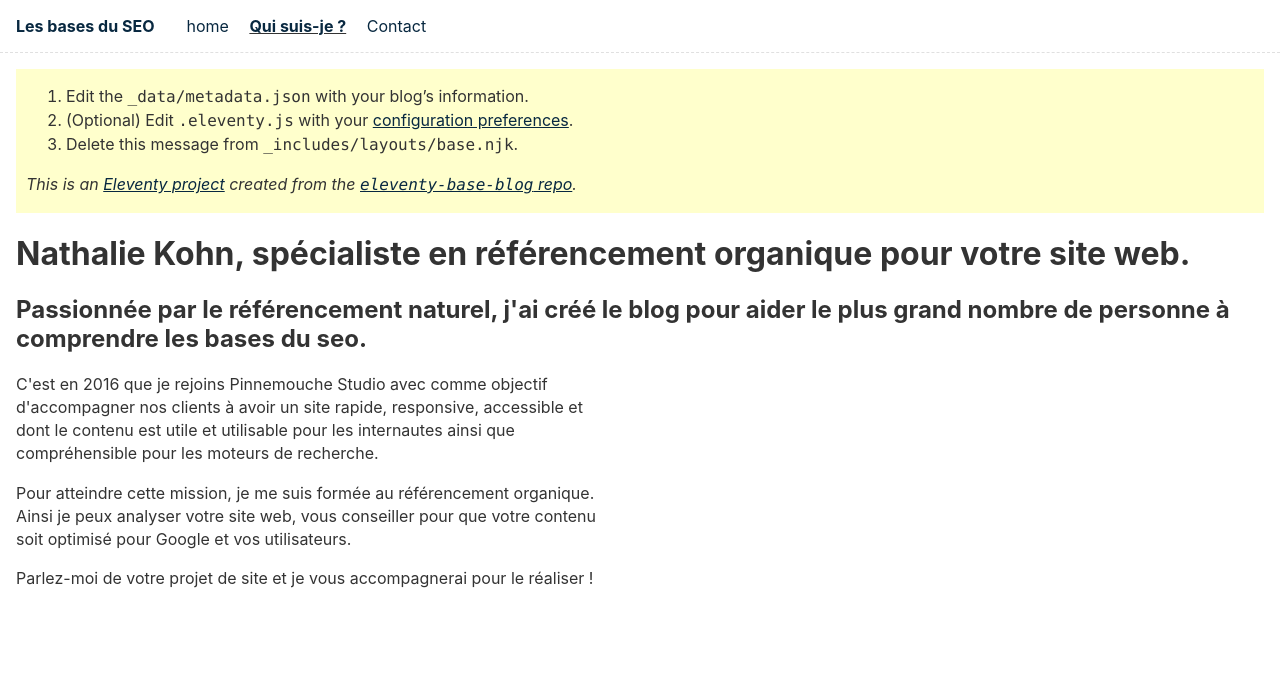
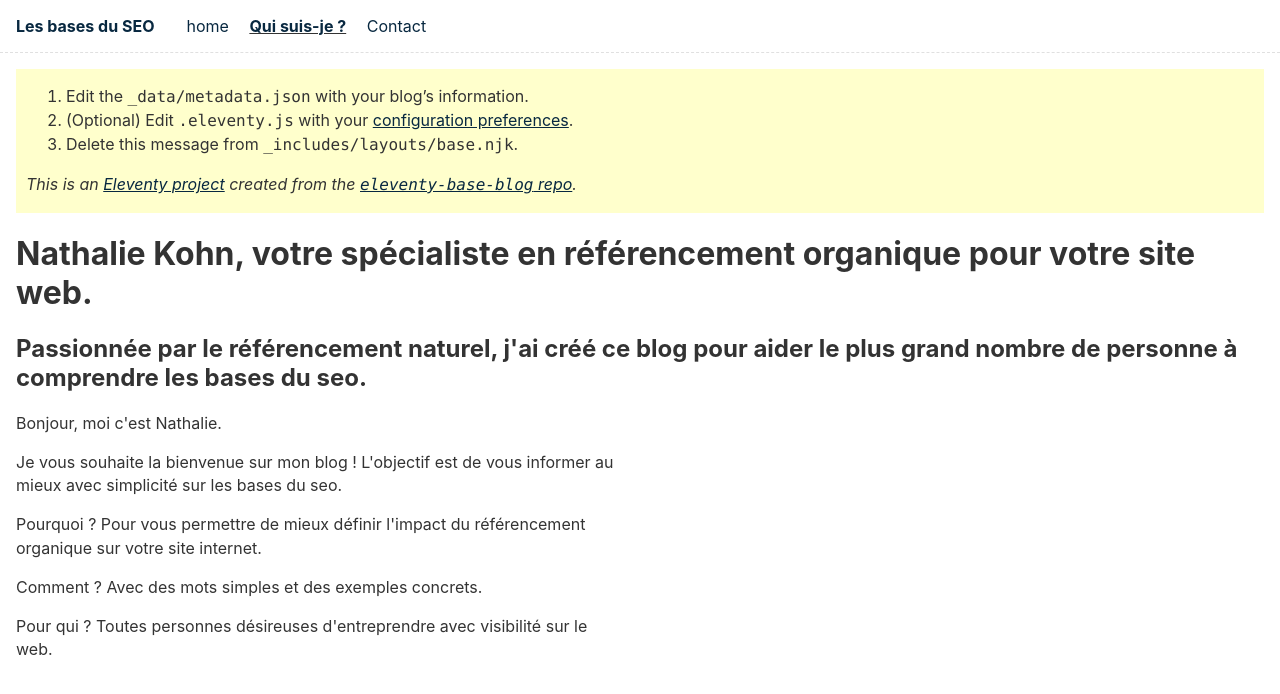
Before and after one commit to PolPasop/eleventy-nath-blog, an Eleventy site: page fr/pages/about.md in a window 1280 px wide. Built offline with nearby package versions, Linux system fonts and the light colour scheme; Eleventy itself is replaced by a stand-in of ours; files that its build step writes are made by us from their sources.

Commit message:
Update Page “about”

```diff
--- a/fr/pages/about.md
+++ b/fr/pages/about.md
@@ -11,12 +11,16 @@ eleventyNavigation:
   key: Qui suis-je ?
   order: 2
 ---
-# N﻿athalie Kohn, spécialiste en référencement organique pour votre site web.
+# N﻿athalie Kohn, votre spécialiste en référencement organique pour votre site web.
 
-## Passionnée par le référencement naturel, j'ai créé le blog pour aider le plus grand nombre de personne à comprendre les bases du seo.
+## Passionnée par le référencement naturel, j'ai créé ce blog pour aider le plus grand nombre de personne à comprendre les bases du seo.
 
-C'est en 2016 que je rejoins Pinnemouche Studio avec comme objectif d'accompagner nos clients à avoir un site rapide, responsive, accessible et dont le contenu est utile et utilisable pour les internautes ainsi que compréhensible pour les moteurs de recherche.
+Bonjour, moi c'est Nathalie.
 
-Pour atteindre cette mission, je me suis formée au référencement organique. Ainsi je peux analyser votre site web, vous conseiller pour que votre contenu soit optimisé pour Google et vos utilisateurs.
+Je vous souhaite la bienvenue sur mon blog ! L'objectif est de vous informer au mieux avec simplicité sur les bases du seo.
 
-Parlez-moi de votre projet de site et je vous accompagnerai pour le réaliser !
+Pourquoi ? Pour vous permettre de mieux définir l'impact du référencement organique sur votre site internet.
+
+Comment ? Avec des mots simples et des exemples concrets.
+
+Pour qui ? Toutes personnes désireuses d'entreprendre avec visibilité sur le web.
```
